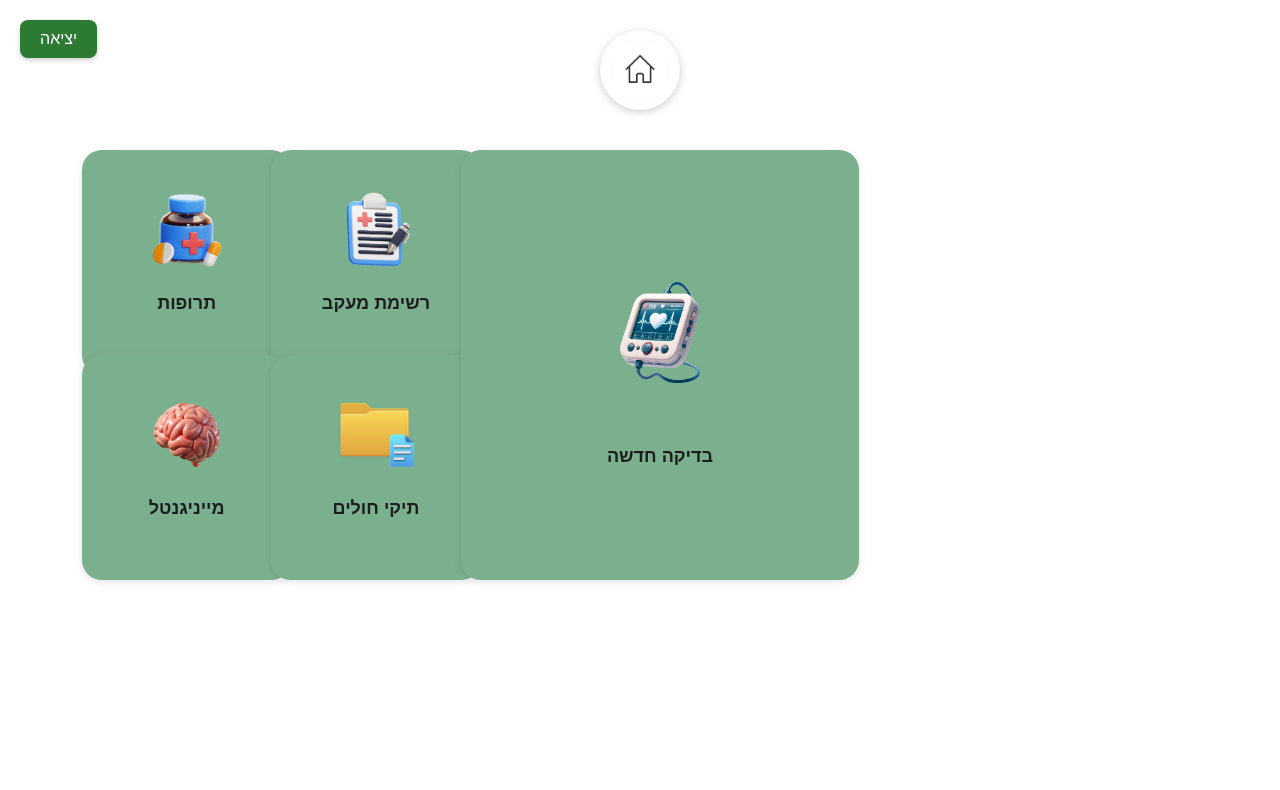
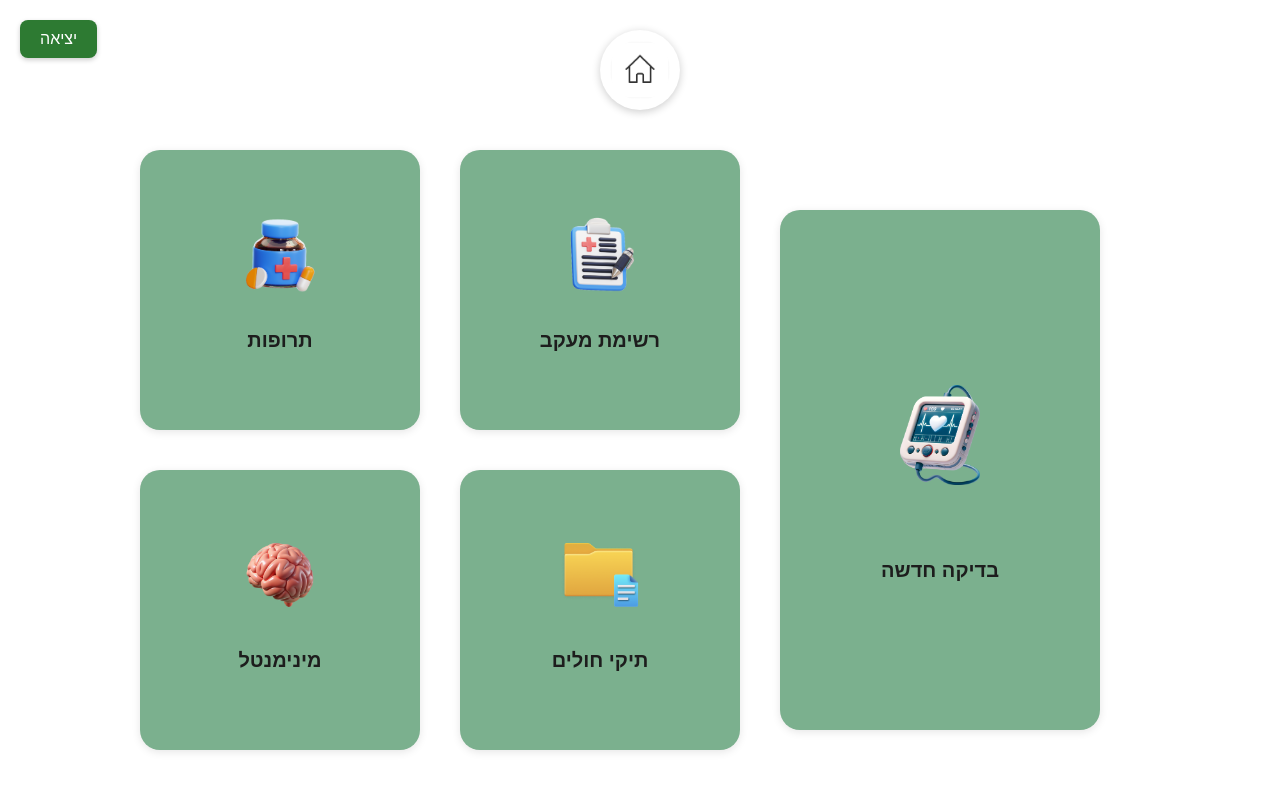
Before and after one commit to Mohasalyan/nurse-my, a React (Vite) app in the folder client/: page /login in a window 1280 px wide. Shown: the top 790 px of the page. Built offline with nearby package versions, Linux system fonts and the light colour scheme.

Commit message:
HomePage Alomst Ready(1)

```diff
--- a/client/src/pages/HomePage.css
+++ b/client/src/pages/HomePage.css
@@ -12,7 +12,7 @@ body, html, #root {
   .homepage {
     min-height: 100vh;
     width: 100%;
-    background-color: #ffffff; /* خليتها أبيض صافي */
+    background-color: #ffffff; /* خلفية بيضاء */
     padding: 20px;
     position: relative;
     box-sizing: border-box;
@@ -57,68 +57,86 @@ body, html, #root {
   /* شبكة الكروت */
   .card-grid {
     display: grid;
-    grid-template-columns: repeat(3, 1fr);
-    grid-auto-rows: 1fr;
-    gap: 20px; /* المسافة البيضاء بين الكروت */
-    width: 90%;
-    max-width: 1200px;
-    margin: auto;
+    grid-template-columns: repeat(3, auto);
+    grid-auto-rows: auto;
+    gap: 40px; /* المسافة بين الكروت */
     margin-top: 40px;
+    justify-content: center;
+    align-items: center;
   }
 
   /* كروت اليسار */
   .left-cards {
     display: grid;
-    grid-template-columns: repeat(2, 1fr);
-    gap: 20px;
-    flex: 1;
+    grid-template-columns: repeat(2, auto);
+    gap: 40px;
   }
 
-  /* الكرتات العادية والكرت الكبير */
+  /* الكروت العامة والكرت الكبير */
   .card, .big-card {
     background-color: #7bb08e;
     border-radius: 20px;
-    padding: 20px;
+    padding: 30px;
     text-align: center;
-    width: 100%;
-    height: 100%;
+    width: 220px;
+    height: 220px;
     display: flex;
     flex-direction: column;
     justify-content: center;
     align-items: center;
-    box-shadow: 0 2px 8px rgba(0, 0, 0, 0.1); /* ✨ إضافة ظل للكروت */
+    box-shadow: 0 2px 8px rgba(0, 0, 0, 0.1);
     transition: transform 0.3s ease;
   }
 
   .card:hover, .big-card:hover {
-    transform: translateY(-5px); /* حركة خفيفة عند المرور بالماوس */
+    transform: translateY(-5px);
   }
 
   /* صور الكروت */
   .card img, .big-card img {
-    max-width: 90%;
-    height: 80px;
+    max-width: 100px;
+    height: 100px;
     object-fit: contain;
   }
 
-  /* صورة جهاز القلب أكبر */
-  .big-card img {
-    height: 180px;
+  /* الكرت الكبير (جهاز القلب) */
+  .big-card {
+    grid-row: span 2;
+    width: 260px;
+    height: 460px;
   }
 
-  /* الكرت الكبير ياخذ صفين بالطول */
+  .big-card img {
+    height: 200px;
+    max-width: 80%;
+    object-fit: contain;
+  }
 
+  /* نص الكروت */
+  .card-title {
+    margin-top: 10px;
+    font-size: 20px;
+    font-weight: bold;
+  }
 
   /* Responsive adjustments */
   @media (max-width: 768px) {
     .card-grid {
       grid-template-columns: 1fr;
     }
+
+    .left-cards {
+      grid-template-columns: 1fr;
+    }
+
     .big-card {
       grid-column: span 1;
       grid-row: span 1;
+      width: 100%;
+      height: 300px;
     }
+
     .big-card img {
-      height: 10px;
+      height: 150px;
     }
   }
--- a/client/src/pages/HomePage.jsx
+++ b/client/src/pages/HomePage.jsx
@@ -26,7 +26,7 @@ const HomePage = () => {
   <div className="left-cards">
     <Card image={medicationImg} title="תרופות" />
     <Card image={trackingImg} title="רשימת מעקב" />
-    <Card image={brainImg} title="מייניגנטל" />
+    <Card image={brainImg} title="מינימנטל" />
     <Card image={patientsImg} title="תיקי חולים" />
   </div>
 
```
